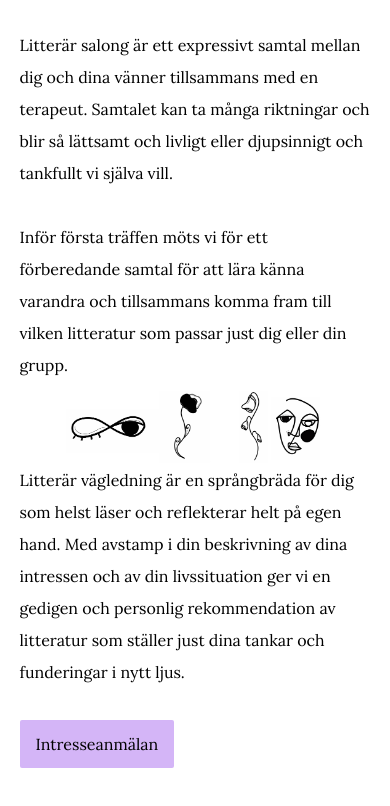
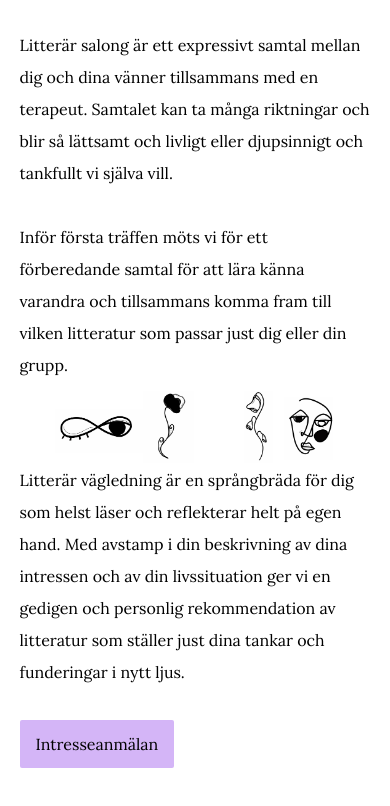
Before and after one commit to biblioterapi/biblioterapi.github.io, a plain HTML site: page index.html in a window 390 px wide. Shown: the part 589-1395 px from the top of the page. Drawn offline with Linux system fonts and the light colour scheme.

Commit message:
Update index.html

```diff
--- a/index.html
+++ b/index.html
@@ -53,7 +53,7 @@
 			<p>Interaktiv biblioterapi är ett introspektivt, enskilt och privat litterärt samtal mellan dig och din terapeut. Samtalet bygger på dina intryck av det lästa och är inriktat mot din personliga utveckling.</p>
 			<p>Litterär salong är ett expressivt samtal mellan dig och dina vänner tillsammans med en terapeut. Samtalet kan ta många riktningar och blir så lättsamt och livligt eller djupsinnigt och tankfullt vi själva vill.</p>
 			<p>Inför första träffen möts vi för ett förberedande samtal för att lära känna varandra och tillsammans komma fram till vilken litteratur som passar just dig eller din grupp.</p>
-			<img src="mobil4.png" class="frontpage-flower mobile"/>
+			<img src="mobil5.png" class="frontpage-flower mobile"/>
 			<p>Litterär vägledning är en språngbräda för dig som helst läser och reflekterar helt på egen hand. Med avstamp i din beskrivning av dina intressen och av din livssituation ger vi en gedigen och personlig rekommendation av litteratur som ställer just dina tankar och funderingar i nytt ljus.</p>
 			<a href="boka.html" class="order-now-button">Intresseanmälan</a>
 		</div>
```
